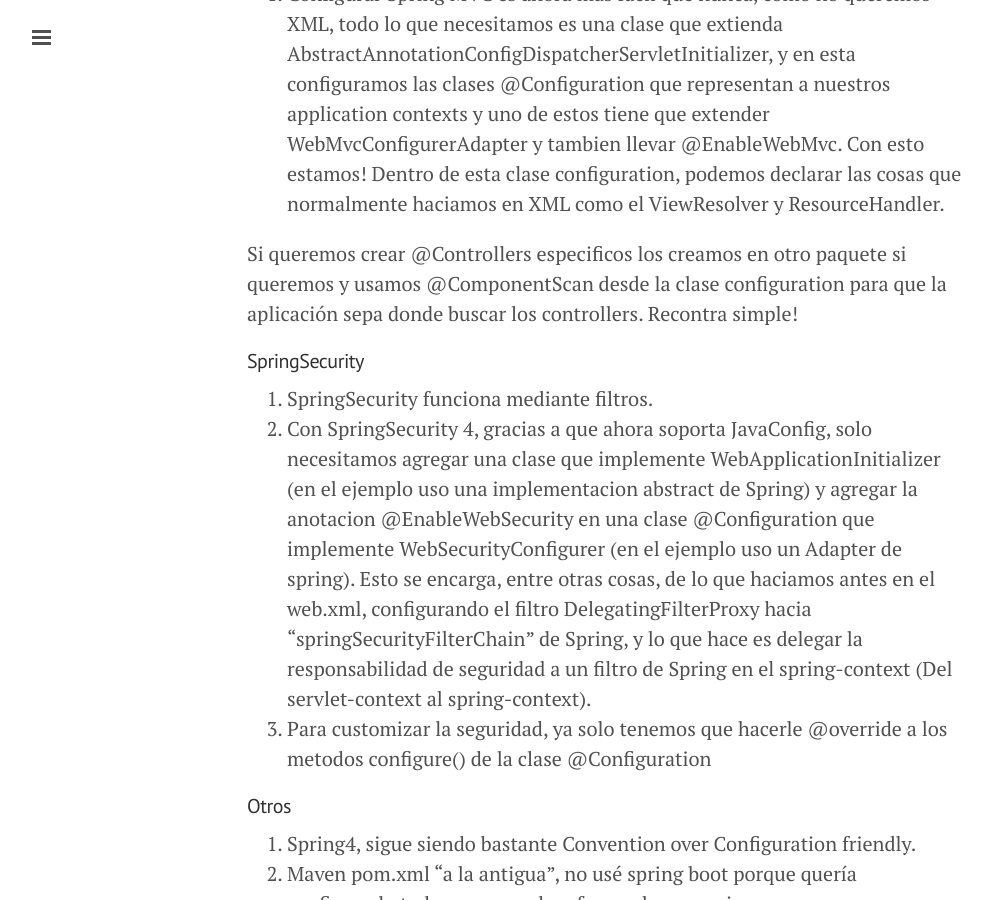
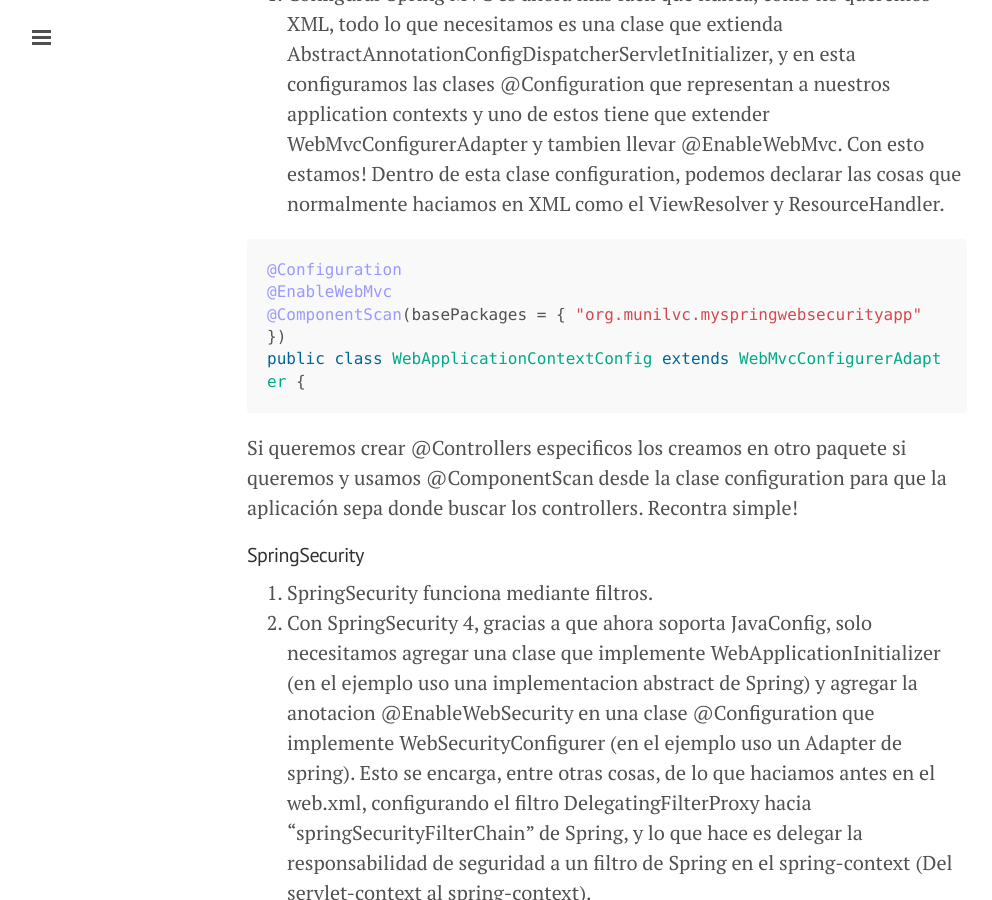
Before and after one commit to munilvc/munilvc.github.io, a Jekyll site: the page built from _posts/2015-11-07-BaseSpringSecurityMVC.md, in a window 1280 px wide and 900 px high, scrolled down 841 px. Shown: the whole window, without its empty margins (1-993 px from the left). Built offline with Jekyll 4.4.1, drawn with Linux system fonts in a browser that asks for light colours; Markdown is read by kramdown in place of the engine named in the settings; comment, search, counter and statistics services are not loaded.

Commit message:
Update 2015-11-07-BaseSpringSecurityMVC.md

````diff
--- a/_posts/2015-11-07-BaseSpringSecurityMVC.md
+++ b/_posts/2015-11-07-BaseSpringSecurityMVC.md
@@ -20,7 +20,12 @@ Proyecto: https://github.com/munilvc/MySpringWebSecurityApp
 #### SpringMVC
 1. Configurar Spring MVC es ahora mas facil que nunca, como no queremos XML, todo lo que necesitamos es una clase que extienda AbstractAnnotationConfigDispatcherServletInitializer, y en esta configuramos las clases @Configuration que representan a nuestros application contexts y uno de estos tiene que extender WebMvcConfigurerAdapter y tambien llevar @EnableWebMvc. Con esto estamos!  Dentro de esta clase configuration, podemos declarar las cosas que normalmente haciamos en XML como el ViewResolver y ResourceHandler.
 
-
+```java
+@Configuration
+@EnableWebMvc
+@ComponentScan(basePackages = { "org.munilvc.myspringwebsecurityapp" })
+public class WebApplicationContextConfig extends WebMvcConfigurerAdapter {
+```
 
 Si queremos crear @Controllers especificos los creamos en otro paquete si queremos y usamos @ComponentScan desde la clase configuration para que la aplicación sepa donde buscar los controllers. Recontra simple!
 
````
